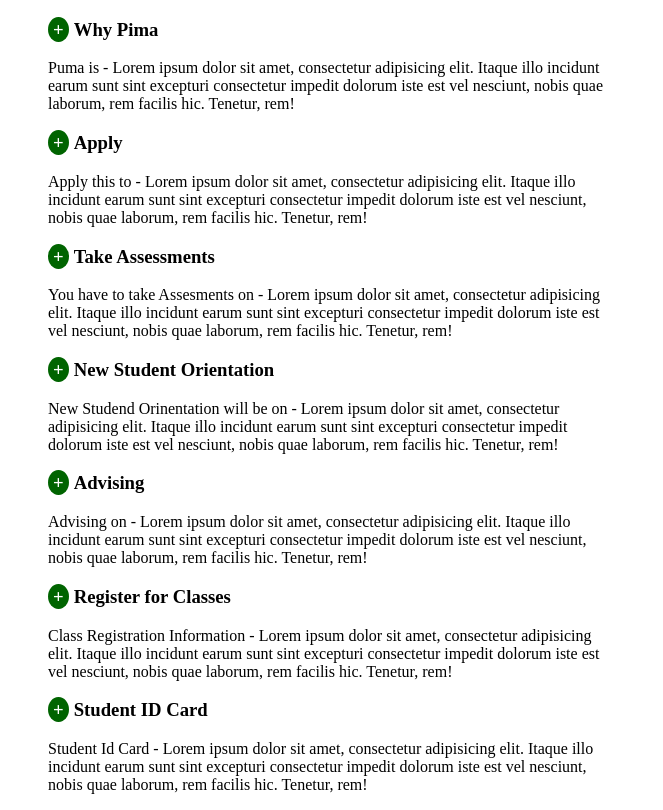
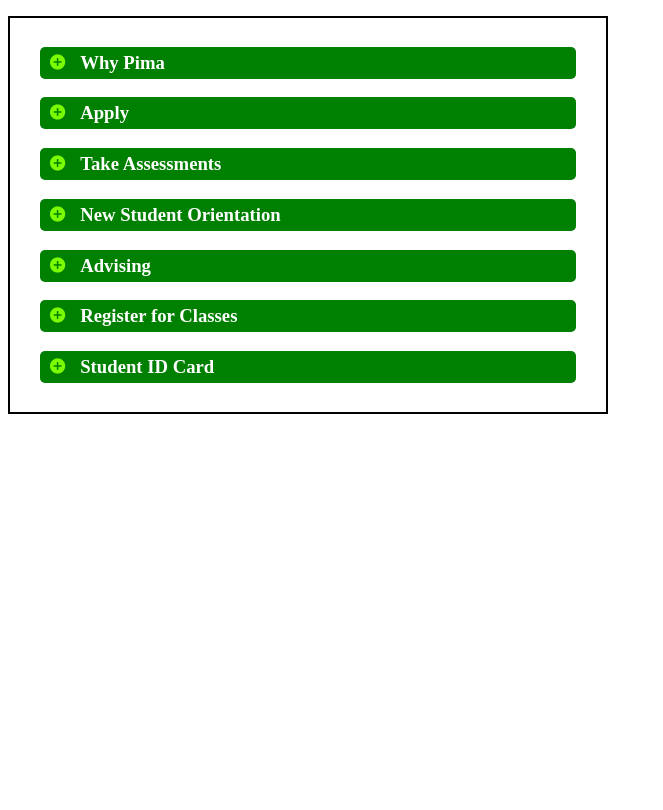
Before and after one commit to sfaverman/FEWD2---JQuery-Practice, a plain HTML site: page accordion/index.html in a window 1280 px wide. Shown: the whole page, without its empty margins (0-663 px from the left). Drawn offline with nearby package versions, Linux system fonts and the light colour scheme.

Commit message:
Completed Part2-3 JQuery Accordion

```diff
--- a/accordion/index.html
+++ b/accordion/index.html
@@ -2,55 +2,93 @@
 <html lang="en">
 <head>
     <meta charset="UTF-8">
+    <link href="https://unpkg.com/ionicons@4.5.5/dist/css/ionicons.min.css" rel="stylesheet">
+	<!-- Style -->
     <title>jQuery Accordion</title>
     <style>
         .container {
             max-width: 600px;
         }
-        ul {
+        ul.accordion {
             list-style: none;
+			border: solid 2px #000;
+			padding: 10px 30px;
         }
-        span {
-            width: 8px;
-            height: 8px;
-            padding: 2px 5px;
-            margin-right: 5px;
-            background-color: darkgreen;
-            color: white;
-            border-radius: 50%;
-        }
+		h3 {
+			background-color: green;
+			color: white;
+			padding: 5px 10px;
+			border-radius: 5px;
+		}
+		h3 i {
+			margin-right: 15px;
+			color: lawngreen;
+		}
+		.accordion p {
+			display: none;
+		}
+
     </style>
 
+	<!-- JQUERY ------------------------------ -->
+     <script src="https://ajax.googleapis.com/ajax/libs/jquery/3.4.0/jquery.min.js"></script>
+    <script>
+
+    /* $(document).ready(function() { */
+        $(function() {
+
+			//add + icon to all h3s
+			$(".accordion h3").prepend('<i class="icon ion-md-add-circle"></i>');
+
+			$('.accordion h3').click(function () {
+
+
+				//slide up all the content
+				$('.accordion p').slideUp();
+
+				$('.accordion h3 i').removeClass('ion-md-remove-circle ion-md-add-circle').addClass('ion-md-add-circle');
+
+				//slide down the content for h3 clicked - only if it's closed
+				if (!$(this).next().is(':visible')) {
+					$(this).next().slideDown();
+					  //toggle plus and minus icons
+					$(this).find('i').toggleClass('ion-md-add-circle ion-md-remove-circle');
+				    };
+
+			});
+
+        }); // end doc ready
+	</script>
 </head>
 <body>
    <main class='container'>
-       <ul>
+       <ul class="accordion">
            <li>
-               <h3><span>+</span>Why Pima</h3>
+               <h3>Why Pima</h3>
                <p>Puma is - Lorem ipsum dolor sit amet, consectetur adipisicing elit. Itaque illo incidunt earum sunt sint excepturi consectetur impedit dolorum iste est vel nesciunt, nobis quae laborum, rem facilis hic. Tenetur, rem!</p>
            </li>
            <li>
-               <h3><span>+</span>Apply</h3>
+			   <h3>Apply</h3>
                <p>Apply this to - Lorem ipsum dolor sit amet, consectetur adipisicing elit. Itaque illo incidunt earum sunt sint excepturi consectetur impedit dolorum iste est vel nesciunt, nobis quae laborum, rem facilis hic. Tenetur, rem!</p>
            </li>
            <li>
-               <h3><span>+</span>Take Assessments</h3>
+               <h3>Take Assessments</h3>
                <p>You have to take Assesments on - Lorem ipsum dolor sit amet, consectetur adipisicing elit. Itaque illo incidunt earum sunt sint excepturi consectetur impedit dolorum iste est vel nesciunt, nobis quae laborum, rem facilis hic. Tenetur, rem!</p>
            </li>
            <li>
-               <h3><span>+</span>New Student Orientation</h3>
+               <h3>New Student Orientation</h3>
                <p>New Studend Orinentation will be on - Lorem ipsum dolor sit amet, consectetur adipisicing elit. Itaque illo incidunt earum sunt sint excepturi consectetur impedit dolorum iste est vel nesciunt, nobis quae laborum, rem facilis hic. Tenetur, rem!</p>
            </li>
            <li>
-               <h3><span>+</span>Advising</h3>
+               <h3>Advising</h3>
                <p>Advising on - Lorem ipsum dolor sit amet, consectetur adipisicing elit. Itaque illo incidunt earum sunt sint excepturi consectetur impedit dolorum iste est vel nesciunt, nobis quae laborum, rem facilis hic. Tenetur, rem!</p>
            </li>
            <li>
-               <h3><span>+</span>Register for Classes</h3>
+               <h3>Register for Classes</h3>
                <p>Class Registration Information - Lorem ipsum dolor sit amet, consectetur adipisicing elit. Itaque illo incidunt earum sunt sint excepturi consectetur impedit dolorum iste est vel nesciunt, nobis quae laborum, rem facilis hic. Tenetur, rem!</p>
            </li>
            <li>
-               <h3><span>+</span>Student ID Card</h3>
+               <h3>Student ID Card</h3>
                <p>Student Id Card - Lorem ipsum dolor sit amet, consectetur adipisicing elit. Itaque illo incidunt earum sunt sint excepturi consectetur impedit dolorum iste est vel nesciunt, nobis quae laborum, rem facilis hic. Tenetur, rem!</p>
            </li>
        </ul>
```
Also changed, not shown: 1 other file.
